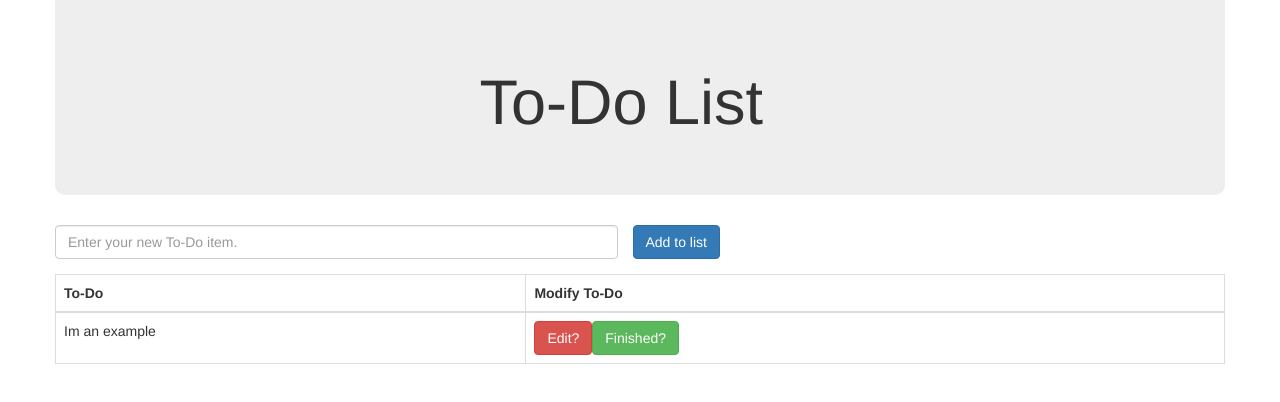
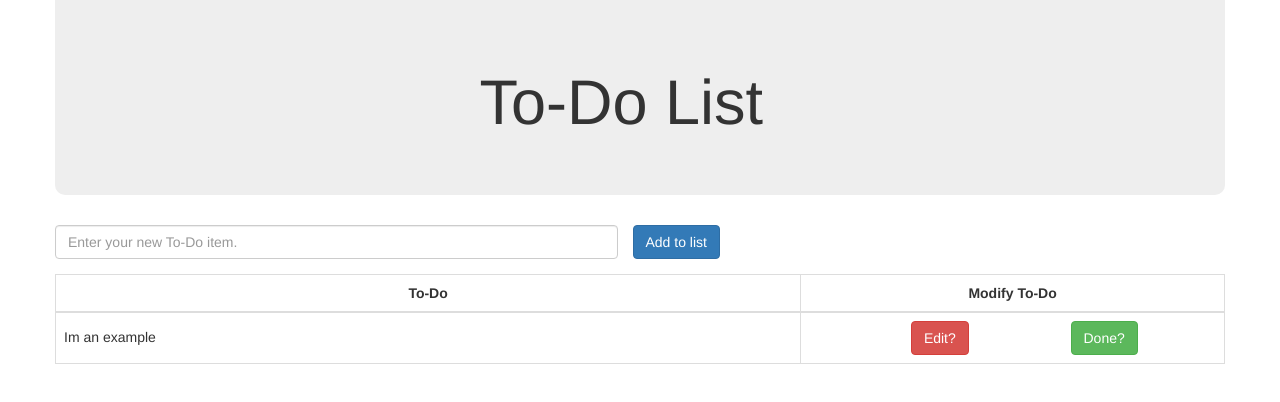
Before and after one commit to Dschneids/todolist, an Angular app in the folder to-dolist/ClientApp/: page / in a window 1280 px wide. Shown: the top 402 px of the page. Built offline with nearby package versions, Linux system fonts and the light colour scheme.

Commit message:
Added more styling

```diff
--- a/to-dolist/ClientApp/src/app/app.component.css
+++ b/to-dolist/ClientApp/src/app/app.component.css
@@ -21,3 +21,12 @@
   border-bottom-left-radius: 10px;
   border-bottom-right-radius: 10px;
 }
+
+#tableHeaders {
+  text-align: center;
+}
+
+#toDoSpacing {
+  padding-top: 14px;
+  min-width: 250px;
+}
--- a/to-dolist/ClientApp/src/app/app.component.html
+++ b/to-dolist/ClientApp/src/app/app.component.html
@@ -20,25 +20,25 @@
       <table class="table table-bordered">
         <thead>
           <tr>
-            <th>To-Do</th>
-            <th>Modify To-Do</th>
+            <th id="tableHeaders">To-Do</th>
+            <th id="tableHeaders">Modify To-Do</th>
           </tr>
         </thead>
         <tbody>
           <tr *ngFor="let todo of toDoList; let key = index">
-            <td *ngIf="todo.completed; else notCompletedToDo">
+            <td id="toDoSpacing" *ngIf="todo.completed; else notCompletedToDo">
               <s>
                 {{todo.name}}
               </s>
             </td>
             <ng-template #notCompletedToDo>
-              <td>
+              <td id="toDoSpacing">
                 {{todo.name}}
               </td>
             </ng-template>
             <td>
-              <button class="btn btn-danger" (click)="editToDo(key)">Edit?</button>
-              <button class="btn btn-success" (click)="completeToDo(key)">Finished?</button>
+              <button class="btn btn-danger col-md-offset-3" (click)="editToDo(key)">Edit?</button>
+              <button class="btn btn-success col-md-offset-3" (click)="completeToDo(key)">Done?</button>
             </td>
           </tr>
         </tbody>
```
